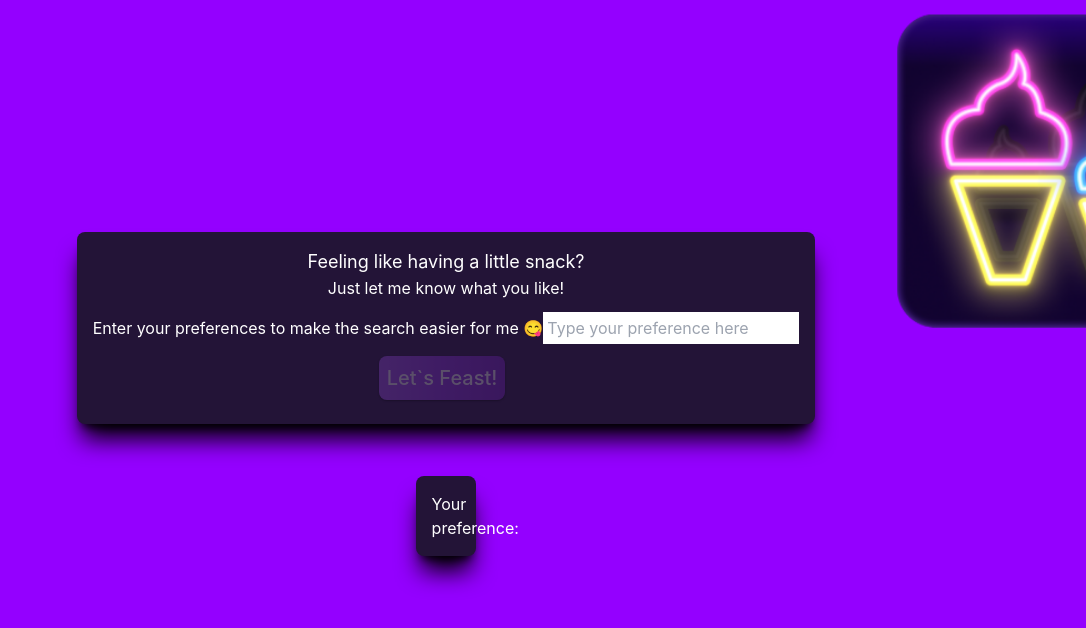
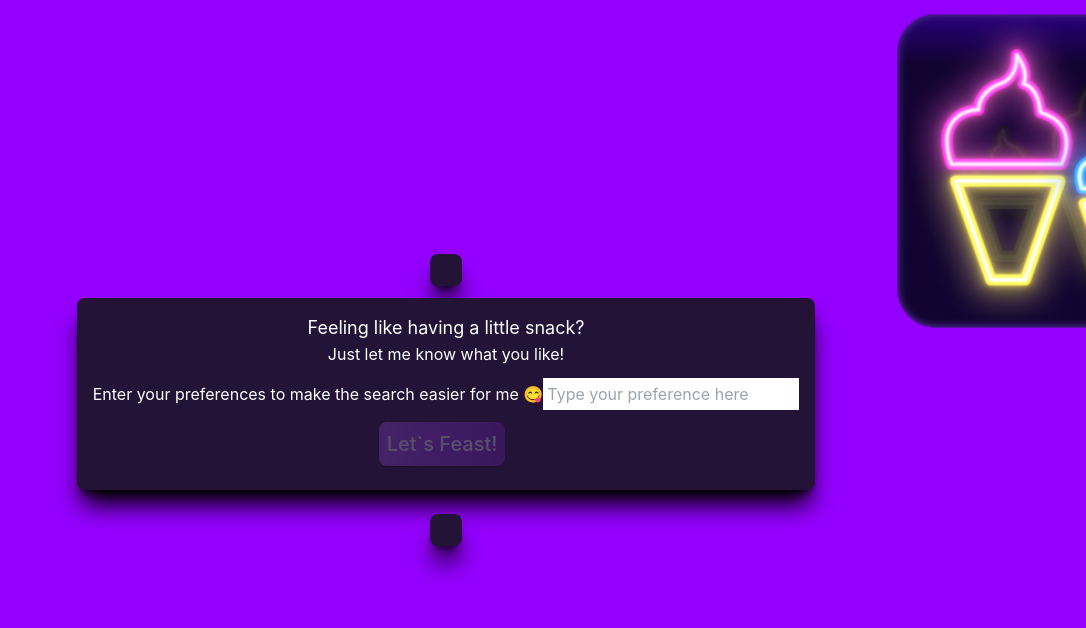
Before and after one commit to Valllerian/Feast-Awaits, a Next.js app: page /suggestion in a window 1280 px wide. Shown: the top 628 px of the page, without its empty margins (194-1280 px from the left). Built offline with nearby package versions, Linux system fonts and the light colour scheme.

Commit message:
final retouch for style, working on local storage issue

```diff
--- a/components/Suggestion.js
+++ b/components/Suggestion.js
@@ -46,7 +46,7 @@ export default function Suggestion({ onSubmitted }) {
 
   return (
     <form
-      className="text-center text-white bg-[#231437] rounded-lg p-4 shadow-xl shadow-black "
+      className="text-center text-white bg-[#231437] rounded-lg p-4 shadow-xl shadow-black mb-3"
       onSubmit={onSubmit}
     >
       <h1 className="text-lg">Feeling like having a little snack?</h1>
--- a/pages/suggestion.js
+++ b/pages/suggestion.js
@@ -8,36 +8,36 @@ export default function Suggest() {
 
   useEffect(() => {
     setUserPreference(localStorage.getItem("preference"));
-if(response !== ''){
-	setAllResponses([...allResponses, {response: response, preference: userPreference}]);
-}
+    if (response !== "") {
+      setAllResponses([
+        ...allResponses,
+        { response: response, preference: userPreference },
+      ]);
+    }
   }, [response]);
 
   const handleSubmit = (value) => {
     setResponse(value);
   };
 
-
   return (
     <div className="h-screen flex flex-col items-center justify-center response-page ">
+      <p className="text-center text-white bg-[#231437] rounded-lg p-4 shadow-xl shadow-black m-3 ">
+        {" "}
+      </p>
       <Suggestion onSubmitted={handleSubmit} />
       <div className=" flex flex-col items-center justify-center ">
-        <h1 className="m-5"></h1>
-        {/* {response.length !== 0 ? (
-          <div className="text-center text-white bg-[#231437] rounded-lg p-4 w-2/6 shadow-xl shadow-black">
-            <p>Your preference: {userPreference}</p>
-            <p>{response}</p>{" "}
-          </div>
-        ) : null} */}
-
-{allResponses.length !== 0 ? ( allResponses.map((prompt) => (
-              <div key='' className="text-center text-white bg-[#231437] rounded-lg p-4 w-2/6 shadow-xl shadow-black m-3">
-                <p>Your preference: {prompt.preference}</p>
+        {allResponses.length !== 0 || allResponses.length > 2
+          ? allResponses.map((prompt) => (
+              <div
+                key={prompt.preference}
+                className="text-center text-white bg-[#231437] rounded-lg p-4 w-2/6 shadow-xl shadow-black m-3 "
+              >
+                <p> {prompt.preference}</p>
                 <p>{prompt.response}</p>{" "}
               </div>
-			  )
-            ) ) : null}
-
+            ))
+          : null}
       </div>
     </div>
   );
--- a/styles/globals.css
+++ b/styles/globals.css
@@ -7,6 +7,7 @@ body {
   margin: 0;
   font-family: -apple-system, BlinkMacSystemFont, Segoe UI, Roboto, Oxygen,
     Ubuntu, Cantarell, Fira Sans, Droid Sans, Helvetica Neue, sans-serif;
+    background-color: #9400FF;
 }
 
 a {
```
